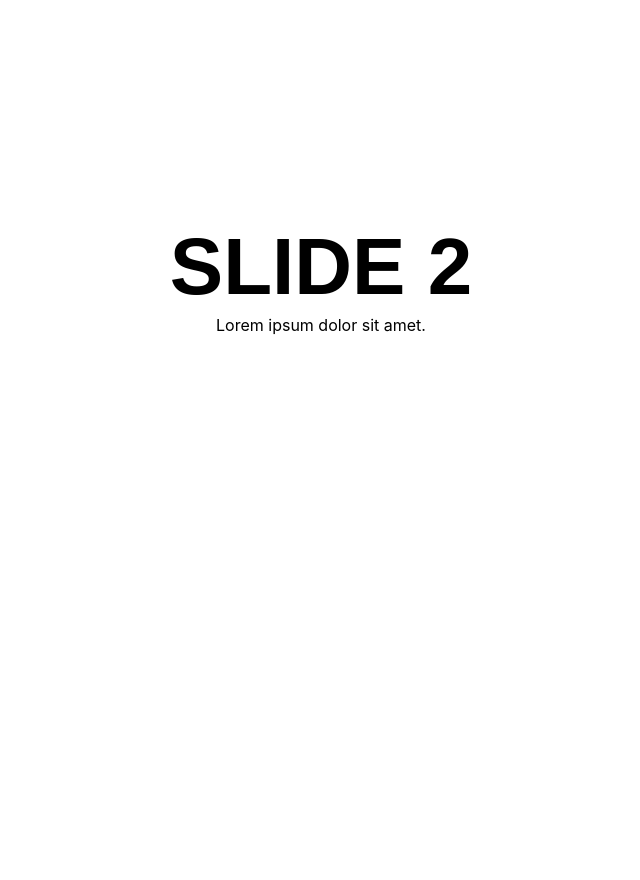
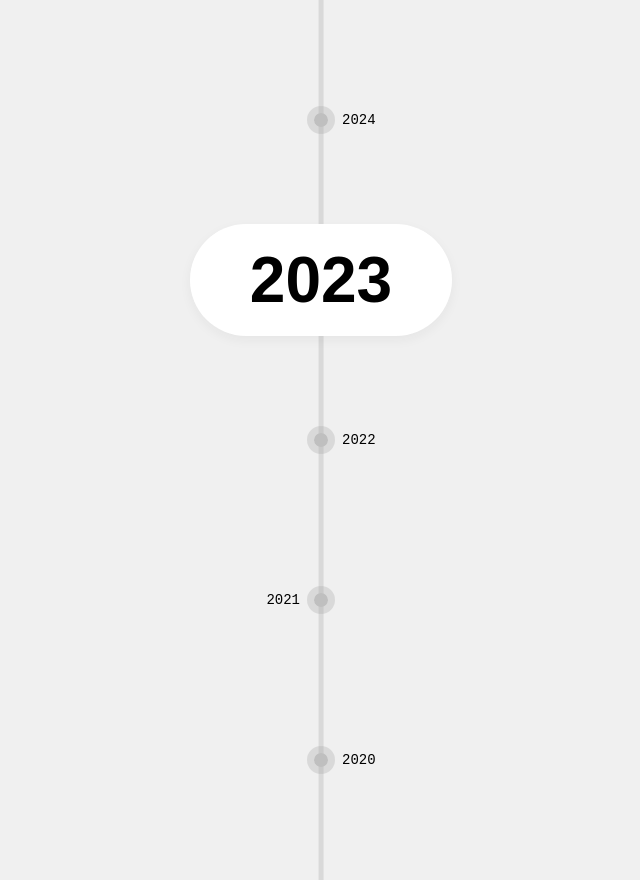
Before and after one commit to Anthodpnt/anemotion, a React (Vite) app: page / in a window 1280 px wide. Shown: the part 920-1800 px from the top of the page, without its empty margins (319-959 px from the left). Built offline with nearby package versions, Linux system fonts and the light colour scheme; a web font is replaced by a local one.

Commit message:
feat: add SectionIntro

```diff
--- a/package.json
+++ b/package.json
@@ -11,10 +11,13 @@
   },
   "packageManager": "pnpm@10.13.1",
   "dependencies": {
+    "@gsap/react": "^2.1.2",
     "clsx": "^2.1.1",
+    "gsap": "^3.13.0",
     "locomotive-scroll": "5.0.0-beta.21",
     "react": "^19.1.1",
-    "react-dom": "^19.1.1"
+    "react-dom": "^19.1.1",
+    "react-use": "^17.6.0"
   },
   "devDependencies": {
     "@eslint/js": "^9.34.0",
--- a/src/App.jsx
+++ b/src/App.jsx
@@ -3,6 +3,7 @@ import LocomotiveScroll from 'locomotive-scroll'
 
 import Header from './components/Header'
 import Footer from './components/Footer'
+import SectionIntro from './components/SectionIntro'
 import SectionTitle from './components/SectionTitle'
 
 const App = () => {
@@ -14,13 +15,8 @@ const App = () => {
     <>
       <Header />
 
-      <div>
-        <SectionTitle title="Slide 1" subtitle="Lorem ipsum dolor sit amet." />
-        <SectionTitle title="Slide 2" subtitle="Lorem ipsum dolor sit amet." />
-        <SectionTitle title="Slide 3" subtitle="Lorem ipsum dolor sit amet." />
-        <SectionTitle title="Slide 4" subtitle="Lorem ipsum dolor sit amet." />
-        <SectionTitle title="Slide 5" subtitle="Lorem ipsum dolor sit amet." />
-      </div>
+      <SectionTitle title="Anemotion" subtitle="Emotions with Animations" />
+      <SectionIntro />
 
       <Footer />
     </>
--- /dev/null
+++ b/src/components/SectionIntro/SectionIntro.jsx
@@ -0,0 +1,101 @@
+import { useRef } from 'react'
+import gsap, { ScrollTrigger } from 'gsap/all'
+import { useGSAP } from '@gsap/react'
+import { useWindowSize } from 'react-use'
+
+import Container from '@/components/Container'
+
+import s from './SectionIntro.module.scss'
+
+// Register GSAP plugins
+gsap.registerPlugin(ScrollTrigger)
+
+const SectionIntro = () => {
+  const digits = useRef([])
+  const section = useRef()
+
+  // Motion - Year transition on scroll.
+  const { width } = useWindowSize()
+
+  useGSAP(
+    () => {
+      // Initialize the position of digits.
+      const yearDigits = '2023'.split('')
+
+      yearDigits.forEach((digit, i) => {
+        const targetY = -parseInt(digit) * 6.4 + 'rem'
+
+        gsap.set(digits.current[i], {
+          y: targetY,
+        })
+      })
+
+      // Scroll motion to move digits based on the scroll progress.
+      ScrollTrigger.create({
+        trigger: section.current,
+        start: 'top top',
+        end: 'bottom bottom',
+        scrub: true,
+        onUpdate: (self) => {
+          const year = 2023 - Math.round(self.progress * 10)
+          const yearDigits = year.toString().split('')
+
+          yearDigits.forEach((digit, i) => {
+            const targetY = -parseInt(digit) * 6.4 + 'rem'
+
+            gsap.to(digits.current[i], {
+              y: targetY,
+              ease: 'power2.out',
+              duration: 0.6,
+            })
+          })
+        },
+      })
+    },
+    { scope: section, dependencies: [width] }
+  )
+
+  return (
+    <section ref={section} className={s.section}>
+      <Container className={s.container}>
+        <div className={s.timeline}>
+          <span className={s.date}>2025</span>
+          <span className={s.date}>2024</span>
+          <span className={s.date}>2023</span>
+          <span className={s.date}>2022</span>
+          <span className={s.date}>2021</span>
+          <span className={s.date}>2020</span>
+          <span className={s.date}>2019</span>
+          <span className={s.date}>2018</span>
+          <span className={s.date}>2017</span>
+          <span className={s.date}>2016</span>
+          <span className={s.date}>2015</span>
+          <span className={s.date}>2014</span>
+          <span className={s.date}>2013</span>
+          <span className={s.date}>2012</span>
+          <span className={s.date}>2011</span>
+        </div>
+
+        <div className={s.content}>
+          <h2 className={s.title}>
+            <span className={s.year}>
+              {Array.from('2023').map((_, i) => (
+                <span key={`digits-${i}`} className={s.digits}>
+                  <span ref={(el) => (digits.current[i] = el)} className={s.digitsColumn}>
+                    {Array.from({ length: 10 }).map((_, n) => (
+                      <span key={`digits-${i}__${n}`} className={s.digitsNumber}>
+                        {n}
+                      </span>
+                    ))}
+                  </span>
+                </span>
+              ))}
+            </span>
+          </h2>
+        </div>
+      </Container>
+    </section>
+  )
+}
+
+export default SectionIntro
--- /dev/null
+++ b/src/components/SectionIntro/SectionIntro.module.scss
@@ -0,0 +1,116 @@
+@use '@/scss/forwards' as *;
+
+// Layout
+
+.section {
+  @include section($height: 300dvh);
+  position: relative;
+  background-color: $color-grey-0;
+}
+
+.container {
+  width: 100%;
+  height: 100%;
+}
+
+// Content
+
+.timeline {
+  position: absolute;
+  top: 0;
+  left: 50%;
+  width: 1.4rem;
+  z-index: 0;
+  display: flex;
+  flex-direction: column;
+  transform: translateX(-50%);
+
+  &::after {
+    content: '';
+    z-index: -1;
+    position: absolute;
+    top: 20px;
+    left: 50%;
+    bottom: 20px;
+    width: 35%;
+    border-radius: 2rem;
+    background-color: $color-grey-1;
+    transform: translateX(-50%);
+  }
+}
+
+.date {
+  position: relative;
+  width: 100%;
+  height: 20dvh;
+  display: flex;
+  align-self: flex-end;
+  align-items: center;
+  justify-content: flex-end;
+  padding-right: 200%;
+  @include font-text-14;
+
+  &::after {
+    content: '';
+    position: absolute;
+    top: 50%;
+    right: 0;
+    width: 1.4rem;
+    aspect-ratio: 1 / 1;
+    border-radius: 50%;
+    outline: 0.7rem solid rgba($color-grey-3, 0.3);
+    background-color: $color-grey-2;
+    transform: translateY(-50%);
+  }
+
+  &:nth-child(even) {
+    padding-left: 200%;
+    padding-right: 0;
+    align-self: flex-start;
+    justify-content: flex-start;
+
+    &::after {
+      left: 0;
+      right: auto;
+    }
+  }
+}
+
+.content {
+  position: sticky;
+  top: 0;
+  width: 100%;
+  height: 100dvh;
+  display: flex;
+  align-items: center;
+  justify-content: center;
+}
+
+.title {
+  display: flex;
+  align-items: center;
+  justify-content: center;
+  flex-direction: column;
+  padding: 2.4rem 6rem;
+  box-shadow: 0 0.4rem 1.2rem rgba($color-grey-8, 0.05);
+  border-radius: 11rem;
+  background-color: $color-white;
+}
+
+.year {
+  display: inline-flex;
+}
+
+.digits {
+  height: 6.4rem;
+  overflow: hidden;
+
+  &Column {
+    display: flex;
+    flex-direction: column;
+  }
+
+  &Number {
+    @include font-heading-64;
+  }
+}
--- /dev/null
+++ b/src/components/SectionIntro/index.js
@@ -0,0 +1 @@
+export { default } from './SectionIntro'
--- a/src/scss/_colors.scss
+++ b/src/scss/_colors.scss
@@ -16,3 +16,10 @@ $material-orange: #ffb74d;
 $material-deep-orange: #ff5721;
 $material-brown: #795648;
 $material-grey: #607e8c;
+
+$white: #fff;
+$grey-0: #f0f0f0;
+$grey-1: #d9d9d9;
+$grey-2: #bfbfbf;
+$grey-3: #a6a6a6;
+$grey-8: #262626;
--- a/src/scss/_layout.scss
+++ b/src/scss/_layout.scss
@@ -1,6 +1,27 @@
-@mixin section {
-  width: 100%;
-  height: 100dvh;
+@use './values' as *;
+
+// Grid
+
+@mixin grid($row-gap: $grid-gap-y, $column-gap: $grid-gap-x) {
+  display: grid;
+  gap: $row-gap $column-gap;
+  grid-template-rows: auto;
+  grid-template-columns: repeat(12, 1fr);
+}
+
+@mixin grid-column-span($span: 12) {
+  grid-column: span $span;
+}
+
+@mixin grid-column-start($start: 1) {
+  grid-column-start: $start;
+}
+
+// Sections
+
+@mixin section($width: 100%, $height: 100dvh) {
+  width: $width;
+  height: $height;
   display: flex;
   flex-direction: column;
 }
--- a/src/scss/_typography.scss
+++ b/src/scss/_typography.scss
@@ -19,6 +19,10 @@
   @include font($family: $font-bebas, $size: 8rem, $weight: $font-weight-bold, $transform: uppercase);
 }
 
+@mixin heading-64 {
+  @include font($family: $font-bebas, $size: 6.4rem, $weight: $font-weight-bold, $transform: uppercase);
+}
+
 // Texts
 
 @mixin text-14 {
--- a/src/scss/_values.scss
+++ b/src/scss/_values.scss
@@ -10,5 +10,8 @@ $font-weight-medium: 500;
 
 // Spacing
 
-$page-padding-x: 30px;
-$page-padding-y: 30px;
+$page-padding-x: 3rem;
+$page-padding-y: 3rem;
+
+$grid-gap-x: 2rem;
+$grid-gap-y: 2rem;
```
Also changed, not shown: 1 other file (tests, documents, lock files or other folders).
